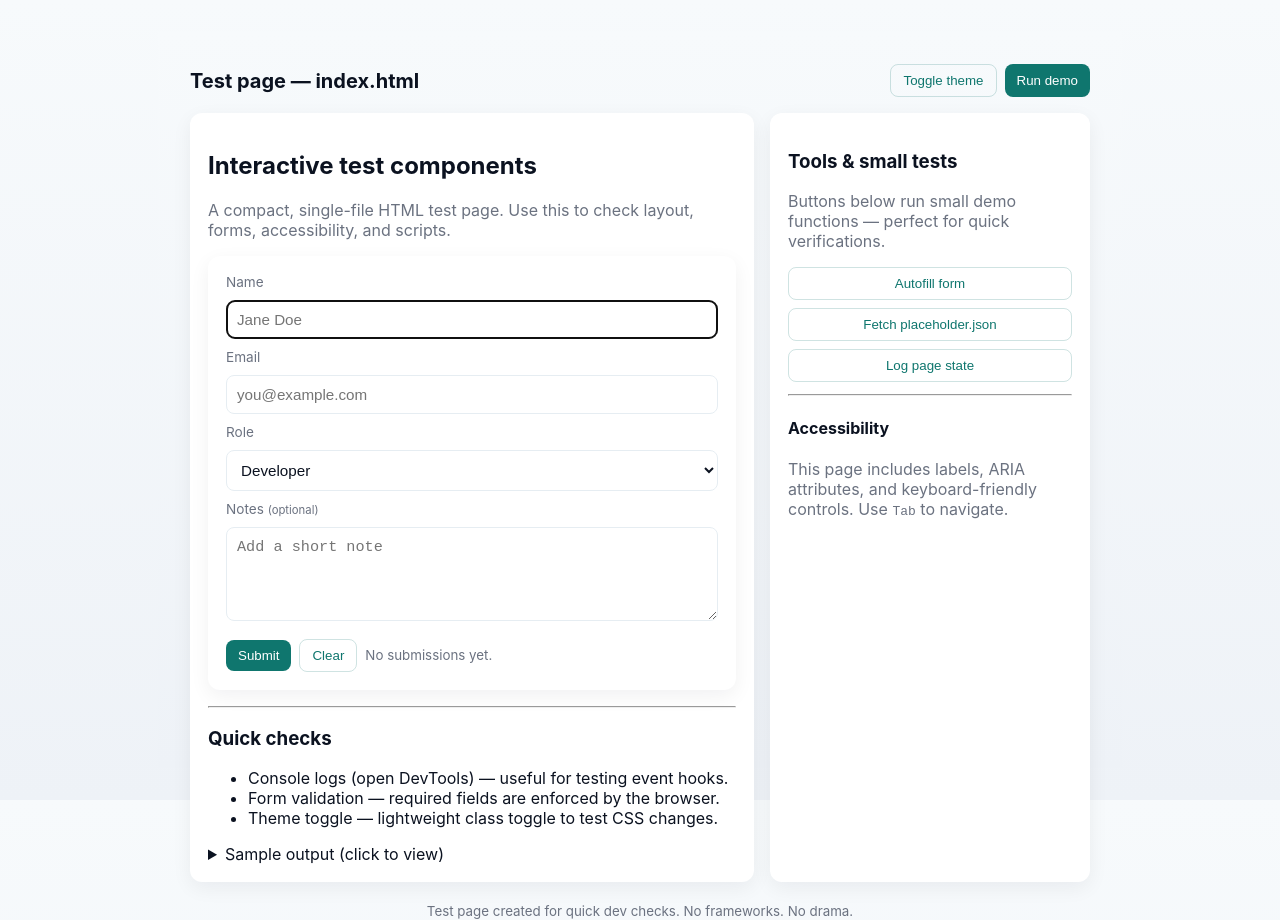
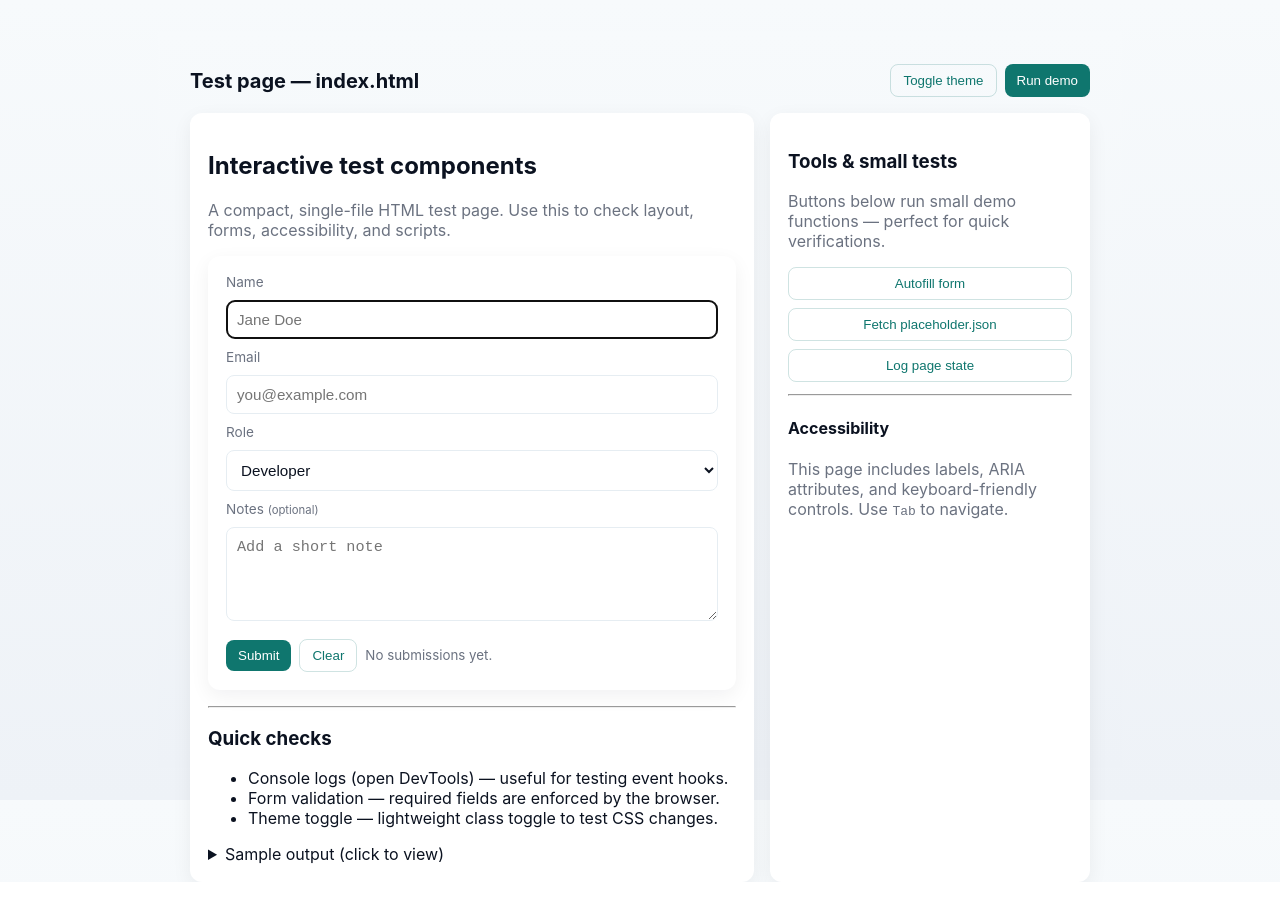
Before and after one commit to Uttam1916/git-train, a plain HTML site: page index.html in a window 1280 px wide. After the commit the page ends 882 px from the top, so only its background shows below. Drawn offline with Linux system fonts and the light colour scheme.

```diff
--- a/index.html
+++ b/index.html
@@ -188,9 +188,7 @@
       </aside>
     </main>
 
-    <footer style="margin-top:18px;text-align:center;color:var(--muted)">
-      <small>Test page created for quick dev checks. No frameworks. No drama.</small>
-    </footer>
+
   </div>
 
   <script>
```
